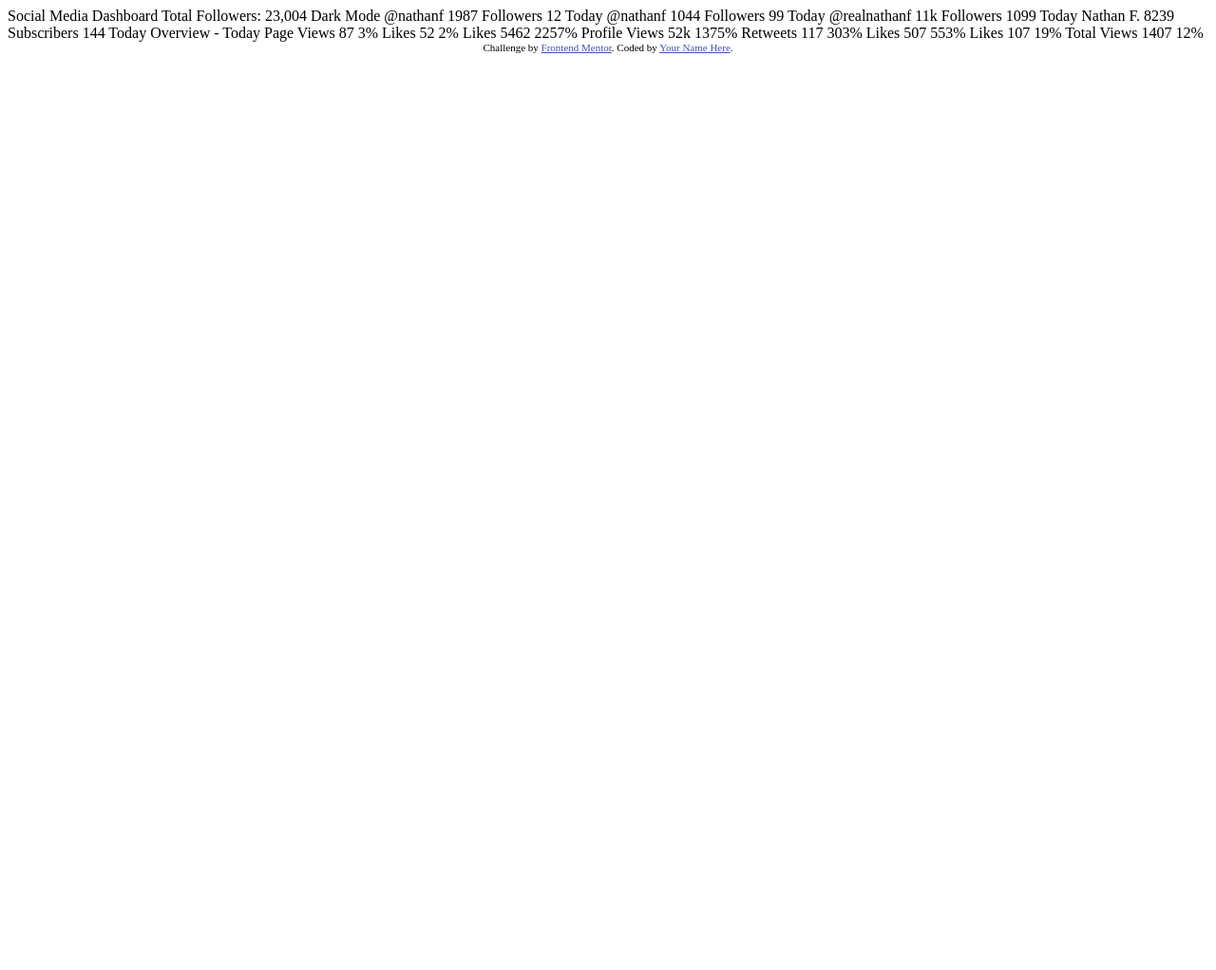
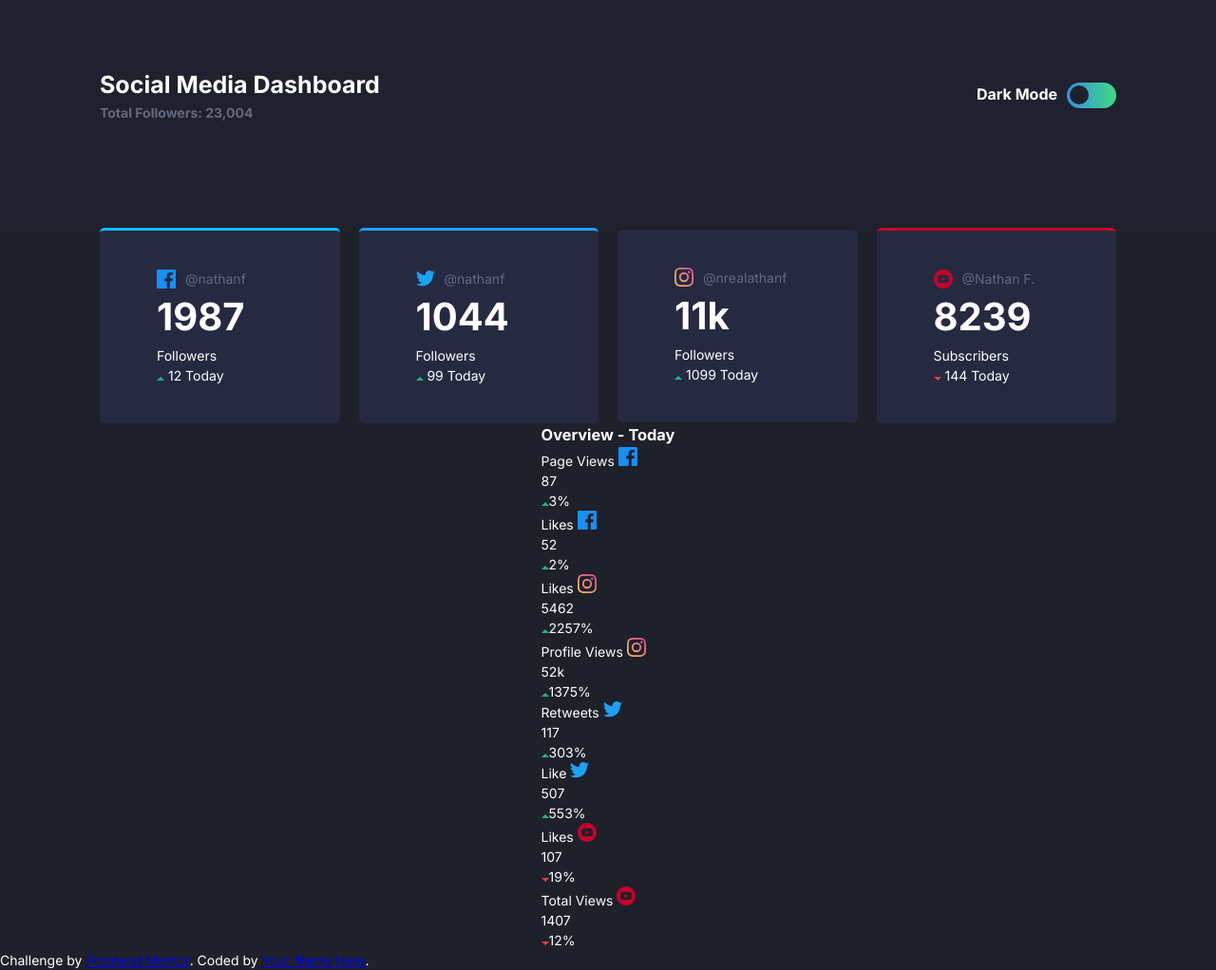
Before and after one commit to samadjei/Social-Media-Dashboard, a website: page index.html in a window 1280 px wide. Shown: the whole page at 95% size. Before the commit the page ends 800 px from the top, so only its background shows below. Drawn offline with Linux system fonts and the light colour scheme.

Commit message:
Added dark mode toggle

```diff
--- a/index.html
+++ b/index.html
@@ -1,87 +1,144 @@
 <!DOCTYPE html>
-<html lang="en">
+<html lang="en" data-theme="dark">
   <head>
-  <meta charset="UTF-8">
-  <meta name="viewport" content="width=device-width, initial-scale=1.0"> <!-- displays site properly based on user's device -->
+    <meta charset="UTF-8" />
+    <meta name="viewport" content="width=device-width, initial-scale=1.0" />
+    <!-- displays site properly based on user's device -->
+    <link rel="icon" type="image/png" sizes="32x32" href="./images/favicon-32x32.png" />
+    <link rel="stylesheet" href="css/style.css" />
 
-  <link rel="icon" type="image/png" sizes="32x32" href="./images/favicon-32x32.png">
-
-  <title>Frontend Mentor | [Challenge Name Here]</title>
+    <title>Frontend Mentor | [Social Media Dashboard]</title>
 
     <!-- Feel free to remove these styles or customise in your own stylesheet 👍 -->
-  <style>
-    .attribution { font-size: 11px; text-align: center; }
-    .attribution a { color: hsl(228, 45%, 44%); }
-  </style>
+    <!-- <style>
+      .attribution {
+        font-size: 11px;
+        text-align: center;
+      }
+      .attribution a {
+        color: hsl(228, 45%, 44%);
+      }
+    </style> -->
   </head>
   <body>
+    <!-- Header -->
+    <div class="grid">
+      <header>
+        <div class="header-inner container">
+          <div class="header-text">
+            <h3>Social Media Dashboard</h3>
+            <p>Total Followers: 23,004</p>
+          </div>
+          <div class="light-mode-toggle">
+            <h4>Dark Mode</h4>
+            <div class="toggle-container"><input type="checkbox" id="switch" name="theme" /><label for="switch">Toggle</label></div>
+          </div>
+        </div>
+      </header>
+      <!-- Socials -->
+      <div class="socials container">
+        <div class="social-media sm-1">
+          <div class="name">
+            <img src="images/icon-facebook.svg" alt="Facebook" />
+            <p>@nathanf</p>
+          </div>
+          <h3>1987</h3>
+          <p>Followers</p>
+          <div class="view-count">
+            <img src="images/icon-up.svg" alt="up-arrow" />
+          <span>12 Today</span>
+          </div>
 
-  Social Media Dashboard
-  Total Followers: 23,004
+        </div>
+        <div class="social-media sm-2">
+          <div class="name">
+            <img src="images/icon-twitter.svg" alt="Twitter" />
+            <p>@nathanf</span>
+          </div>
+          <h3>1044</h3>
+          <p>Followers</p>
+          <img src="images/icon-up.svg" alt="up-arrow" />
+          <span>99 Today</span>
+        </div>
+        <div class="social-media sm-3">
+          <div class="name">
+            <img src="images/icon-instagram.svg" alt="Instagram" />
+            <p>@nrealathanf</span>
+          </div>
+          <h3>11k</h3>
+          <p>Followers</p>
+          <img src="images/icon-up.svg" alt="up-arrow" />
+          <span>1099 Today</span>
+        </div>
+        <div class="social-media sm-4">
+          <div class="name">
+            <img src="images/icon-youtube.svg" alt="YouTube" />
+            <p>@Nathan F.</p>
+          </div>
+          <h3>8239</h3>
+          <p>Subscribers</p>
+          <img src="images/icon-down.svg" alt="down-arrow" />
+          <span>144 Today</span>
+        </div>
+      </div>
 
-  Dark Mode
-
-
-
-  @nathanf
-  1987
-  Followers
-  12 Today
-
-  @nathanf
-  1044
-  Followers
-  99 Today
-
-  @realnathanf
-  11k
-  Followers
-  1099 Today
-
-  Nathan F.
-  8239
-  Subscribers
-  144 Today
-
-
-
-  Overview - Today
-
-  Page Views
-  87
-  3%
-
-  Likes
-  52
-  2%
-
-  Likes
-  5462
-  2257%
-
-  Profile Views
-  52k
-  1375%
-
-  Retweets
-  117
-  303%
-
-  Likes
-  507
-  553%
-
-  Likes
-  107
-  19%
-
-  Total Views
-  1407
-  12%
-
-  <div class="attribution">
-    Challenge by <a href="https://www.frontendmentor.io?ref=challenge" target="_blank">Frontend Mentor</a>.
-    Coded by <a href="#">Your Name Here</a>.
+      <div class="current container">
+        <h3>Overview - Today</h3>
+        <div class="today">
+          <!-- Facebook -->
+          <span>Page Views</span>
+          <img src="images/icon-facebook.svg" alt="Facebook" />
+          <p>87</p>
+          <span><img src="images/icon-up.svg" alt="up-arrow" />3%</span>
         </div>
+        <div class="today">
+          <span>Likes</span>
+          <img src="images/icon-facebook.svg" alt="Facebook" />
+          <p>52</p>
+          <span><img src="images/icon-up.svg" alt="up-arrow" />2%</span>
+        </div>
+        <!-- Instagram -->
+        <div class="today">
+          <span>Likes</span>
+          <img src="images/icon-instagram.svg" alt="Instagram" />
+          <p>5462</p>
+          <span><img src="images/icon-up.svg" alt="up-arrow" />2257%</span>
+        </div>
+        <div class="today">
+          <span>Profile Views</span>
+          <img src="images/icon-instagram.svg" alt="Instagram" />
+          <p>52k</p>
+          <span><img src="images/icon-up.svg" alt="up-arrow" />1375%</span>
+        </div>
+        <!-- Instagram  -->
+        <div class="today">
+          <span>Retweets</span>
+          <img src="images/icon-twitter.svg" alt="Twitter" />
+          <p>117</p>
+          <span><img src="images/icon-up.svg" alt="up-arrow" />303%</span>
+        </div>
+        <div class="today">
+          <span>Like</span>
+          <img src="images/icon-twitter.svg" alt="Twitter" />
+          <p>507</p>
+          <span><img src="images/icon-up.svg" alt="up-arrow" />553%</span>
+        </div>
+        <!-- YouTube -->
+        <div class="today">
+          <span>Likes</span>
+          <img src="images/icon-youtube.svg" alt="Facebook" />
+          <p>107</p>
+          <span><img src="images/icon-down.svg" alt="down-arrow" />19%</span>
+        </div>
+        <div class="today">
+          <span>Total Views</span>
+          <img src="images/icon-youtube.svg" alt="Facebook" />
+          <p>1407</p>
+          <span><img src="images/icon-down.svg" alt="down-arrow" />12%</span>
+        </div>
+      </div>
+    </div>
+    <div class="attribution">Challenge by <a href="https://www.frontendmentor.io?ref=challenge" target="_blank">Frontend Mentor</a>. Coded by <a href="#">Your Name Here</a>.</div>
+    <script src="js/app.js"></script>
   </body>
 </html>
--- /dev/null
+++ b/js/app.js
@@ -0,0 +1,19 @@
+var checkbox = document.querySelector('input[name=theme]');
+
+checkbox.addEventListener('change', function () {
+  // if this is checked, it will toggle to dark
+  if (this.checked) {
+    transition();
+    document.documentElement.setAttribute('data-theme', 'light');
+  } else {
+    transition();
+    document.documentElement.setAttribute('data-theme', 'dark');
+  }
+});
+
+let transition = () => {
+  document.documentElement.classList.add('transition');
+  window.setTimeout(() => {
+    document.documentElement.classList.remove('transition');
+  }, 1000);
+};
--- /dev/null
+++ b/sass/_base.scss
@@ -0,0 +1,2 @@
+@import "sass/_colour.scss";
+@import "sass/style.scss";
--- /dev/null
+++ b/sass/style.scss
@@ -0,0 +1,209 @@
+@import url("https://fonts.googleapis.com/css2?family=Inter:wght@400;700&display=swap");
+
+*,
+*::after,
+*::before {
+  margin: 0;
+  padding: 0;
+  /* automatically inherit box-sizing from the body element */
+  box-sizing: inherit;
+}
+
+html {
+  box-sizing: border-box;
+  font-size: 62.5%;
+
+  // Dark theme
+  --theme-1: hsl(230, 17%, 14%);
+  --theme-2: hsl(232, 19%, 15%);
+
+  --card: hsl(228, 28%, 20%);
+
+  --text-1: hsl(228, 12%, 44%);
+  --text-2: hsl(0, 0%, 100%);
+
+  // Arrows
+  --arrow-up: hsl(163, 72%, 41%);
+  --arrow-down: hsl(356, 69%, 56%);
+
+  // Toggle
+  --toggle: linear-gradient(90deg, hsl(210, 78%, 56%) 0%, hsl(146, 68%, 55%) 100%);
+
+  // Social Media
+  --Lime-Green: hsl(163, 72%, 41%);
+  --Bright-Red: hsl(356, 69%, 56%);
+
+  --Facebook: hsl(195, 100%, 50%);
+  --Twitter: hsl(203, 89%, 53%);
+  --Instagram: linear-gradient(90deg, hsl(37, 97%, 70%) 0%, hsl(329, 70%, 58%) 100%);
+  --YouTube: hsl(348, 97%, 39%);
+}
+
+html[data-theme="light"] {
+  // Light Theme
+  --theme-1: hsl(0, 0%, 100%);
+  --theme-2: hsl(225, 100%, 98%);
+
+  --card: hsl(227, 47%, 96%);
+
+  --text-1: hsl(228, 12%, 44%);
+  --text-2: hsl(230, 17%, 14%);
+
+  // Arrows
+  --arrow-up: hsl(163, 72%, 41%);
+  --arrow-down: hsl(356, 69%, 56%);
+
+  // Toggle
+  // --toggle: hsl(230, 22%, 74%);
+  --toggle: linear-gradient(90deg, hsl(210, 78%, 56%) 0%, hsl(146, 68%, 55%) 100%);
+}
+
+body {
+  font-family: "Inter", sans-serif;
+  background: var(--theme-1);
+  color: var(--text-2);
+  font-size: 14px;
+  line-height: 1.5;
+}
+
+.container {
+  max-width: 1110px;
+  margin: 0 auto;
+  padding: 0 2rem;
+  overflow: hidden;
+}
+
+.grid {
+  display: grid;
+  grid-template-rows: repeat(4, auto);
+}
+
+header {
+  background-color: var(--theme-2);
+}
+
+.header-inner {
+  display: flex;
+  justify-content: space-between;
+  align-items: center;
+  margin-bottom: 4rem;
+  height: 20rem;
+}
+
+.header-text {
+  h3 {
+    font-size: 2.5rem;
+    font-weight: 700;
+    color: var(--text-2);
+  }
+  p {
+    font-weight: 700;
+    color: var(--text-1);
+  }
+}
+
+// TOGGLE
+.light-mode-toggle {
+  display: flex;
+  h4 {
+    font-size: 1.6rem;
+    font-weight: 700;
+    margin-right: 1rem;
+    color: var(--text-2);
+  }
+}
+
+input[type="checkbox"] {
+  height: 0;
+  width: 0;
+  visibility: hidden;
+}
+
+label {
+  cursor: pointer;
+  text-indent: -9999px;
+  width: 52px;
+  height: 27px;
+  background: var(--toggle);
+  float: right;
+  border-radius: 100px;
+  position: relative;
+}
+
+label:after {
+  content: "";
+  position: absolute;
+  top: 3px;
+  left: 3px;
+  width: 20px;
+  height: 20px;
+  background: var(--theme-1);
+  border-radius: 90px;
+  transition: 0.3s;
+}
+
+input:checked + label {
+  background: (--toggle);
+}
+
+input:checked + label:after {
+  left: calc(100% - 5px);
+  transform: translateX(-100%);
+}
+
+label:active:after {
+  width: 45px;
+}
+
+// SOCIALS
+.socials {
+  display: grid;
+  grid-template-columns: repeat(4, 1fr);
+  justify-items: center;
+  align-items: center;
+  width: 100%;
+  gap: 2rem;
+}
+
+.social-media {
+  padding: 4rem 6rem;
+  background-color: var(--card);
+  border-radius: 5px;
+  width: 100%;
+
+  .name {
+    display: flex;
+    align-items: center;
+
+    img {
+      padding-right: 1rem;
+    }
+
+    p {
+      color: var(--text-1);
+    }
+  }
+
+  h3 {
+    font-size: 4rem;
+  }
+}
+
+.sm-1 {
+  border-top: 3px solid var(--Facebook);
+}
+.sm-2 {
+  border-top: 3px solid var(--Twitter);
+}
+.sm-3 {
+  border-top: 3px solid var(--Instagram);
+}
+.sm-4 {
+  border-top: 3px solid var(--YouTube);
+}
+
+// CURRENT
+// .current {
+//   display: grid;
+//   grid-template-columns: repeat(4, auto);
+// }
```
Also changed, not shown: package.json (added, +19 -0 lines), css/style.css (added), sass/_colour.scss (added). Lines whose indentation alone changed are shown as unchanged.
